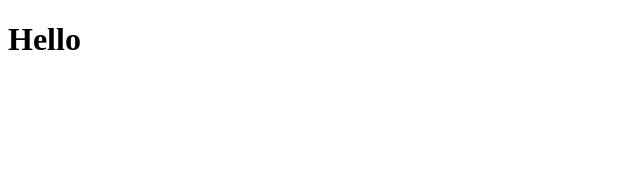
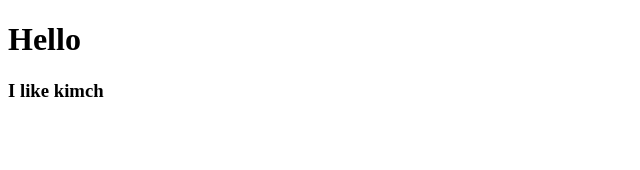
Before and after one commit to gnrms0507/movie_app_2020, a React (Create React App) app: page / in a window 1280 px wide. Shown: the top 170 px of the page, without its empty margins (0-640 px from the left). Built offline with nearby package versions, Linux system fonts and the light colour scheme.

Commit message:
Edit readme.md

```diff
--- a/src/App.js
+++ b/src/App.js
@@ -1,10 +1,20 @@
 import React from 'react';
+
+function Food({fav}){
+  return (
+  <h3>I like {fav}</h3>
+  )
+}
+
+
+
 
 function App() {
   //return <div className="App" />;
   return(
    <div>
      <h1>Hello</h1>
+     <Food fav="kimch" />
      </div>);
 }
 
```
Also changed, not shown: 1 other file (tests, documents, lock files or other folders).
